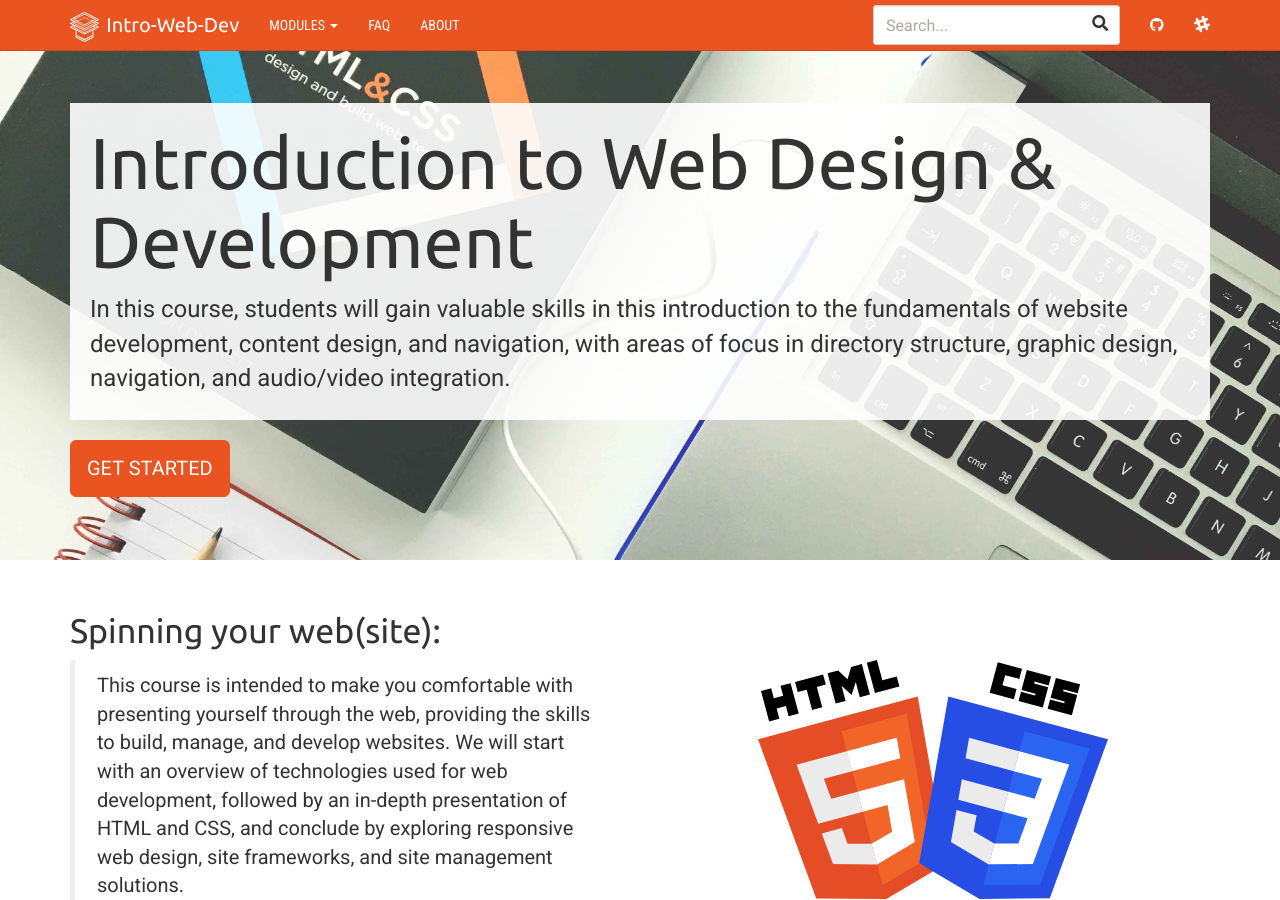
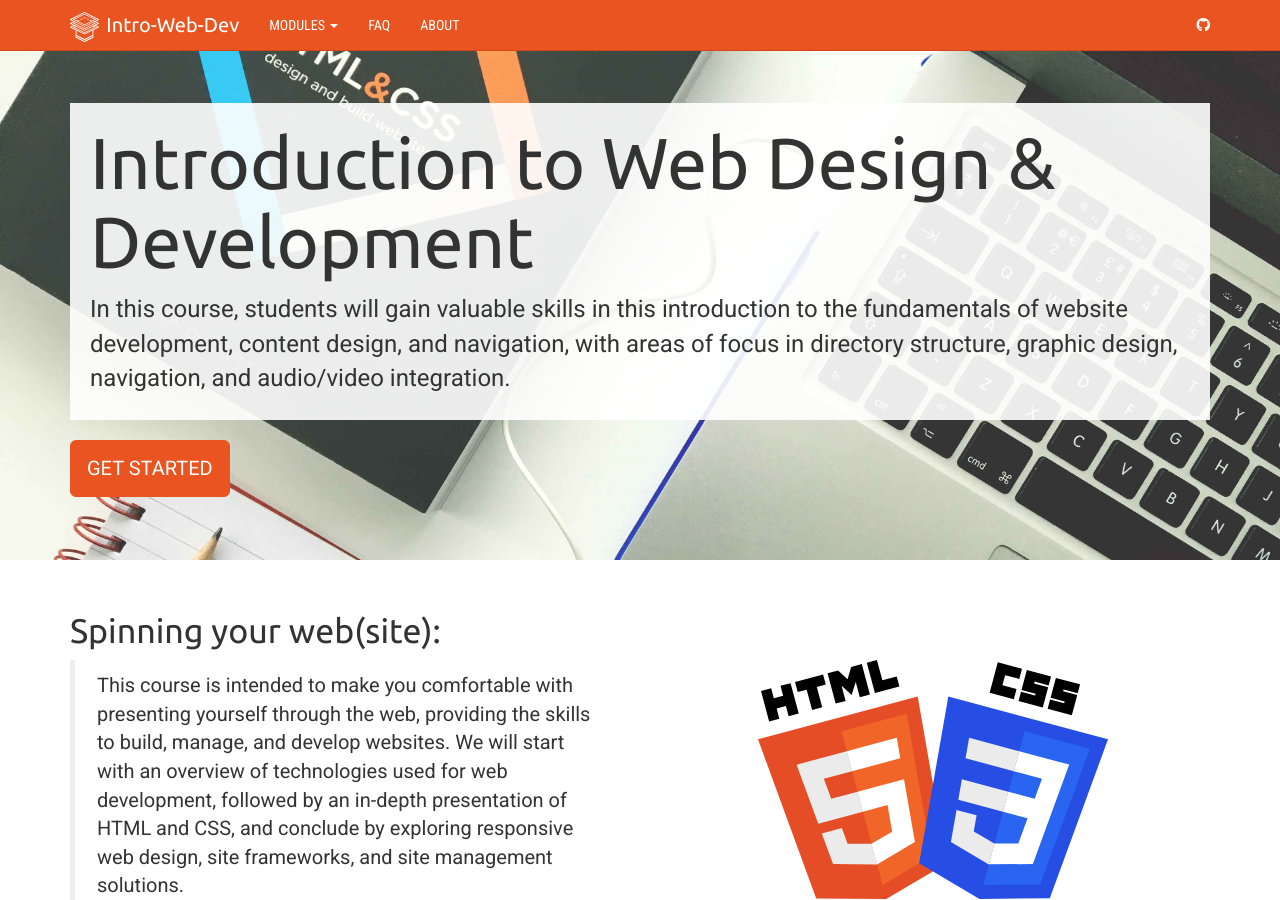
Before and after one commit to Montana-Media-Arts/341-web-design-Fall2020, a Jekyll site: the page built from index.html, in a window 1280 px wide and 900 px high. Built offline with Jekyll 4.4.1, drawn with Linux system fonts in a browser that asks for light colours; nearby versions of some CDN libraries.

Commit message:
Update nav_top.html

```diff
--- a/_includes/nav_top.html
+++ b/_includes/nav_top.html
@@ -51,15 +51,15 @@
                 <li {% if page.id=='about' %} class="active" {% endif %}><a href="{{site.baseurl }}/about.html">About</a></li>
             </ul>
             <div class="navbar-right">
-                <form class="navbar-form navbar-left">
+                <!--<form class="navbar-form navbar-left">
                     <div class="form-group has-feedback">
                         <input id="search-box" type="search" class="form-control" placeholder="Search...">
                         <i class="fas fa-search form-control-feedback" aria-hidden="true"></i>
                     </div>
-                </form>
+                </form>-->
                 <ul class="nav navbar-nav">
                     <li><a href="{{ site.git_address | append: "-resources/issues/" }}" target=_"blank"><i class="fab fa-github" aria-hidden="true"></i></a></li>
-                    <li><a href="{{ site.slack }}" target="_blank"><i class="fab fa-slack-hash fa-lg" aria-hidden="true"></i></a></li>
+                   <!-- <li><a href="{{ site.slack }}" target="_blank"><i class="fab fa-slack-hash fa-lg" aria-hidden="true"></i></a></li>-->
                 </ul>
             </div>
         </div>
```
